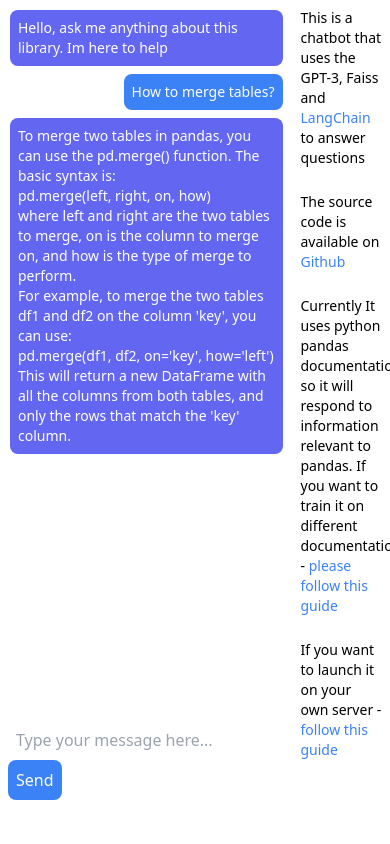
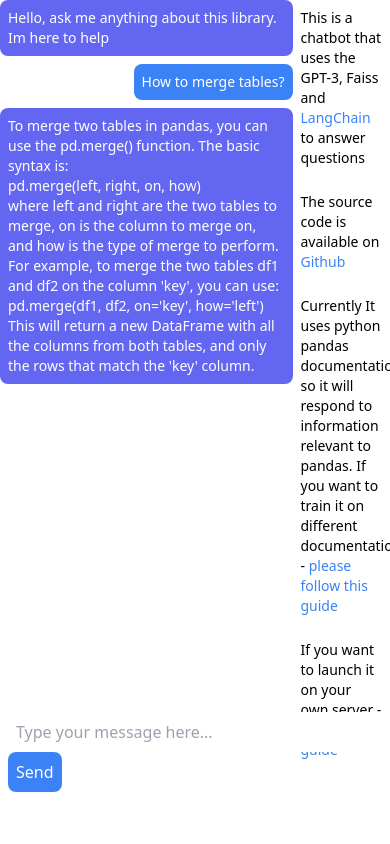
Before and after one commit to Cloude-Labs/DocsGPT, a Flask app: page / in a window 390 px wide; the page is wider, and only the part inside the window is pictured. Shown: the part 44-888 px from the top of that part. Before the commit the page ends 844 px from the top of that part, so only its background shows below. Run offline with Flask 2, Linux system fonts and the light colour scheme; parts of the project's set-up code (start-up, migrations or seed data) failed here and were passed over.

Commit message:
More responsive

```diff
--- a/application/static/dist/css/output.css
+++ b/application/static/dist/css/output.css
@@ -517,6 +517,14 @@
   position: static;
 }
 
+.fixed {
+  position: fixed;
+}
+
+.bottom-0 {
+  bottom: 0px;
+}
+
 .mb-2 {
   margin-bottom: 0.5rem;
 }
@@ -535,6 +543,34 @@
 
 .flex {
   display: flex;
+}
+
+.hidden {
+  display: none;
+}
+
+.h-5\/6 {
+  height: 83.333333%;
+}
+
+.h-1\/2 {
+  height: 50%;
+}
+
+.h-full {
+  height: 100%;
+}
+
+.h-screen {
+  height: 100vh;
+}
+
+.max-h-screen {
+  max-height: 100vh;
+}
+
+.min-h-screen {
+  min-height: 100vh;
 }
 
 .w-3\/4 {
@@ -592,19 +628,19 @@
   background-color: rgb(59 130 246 / var(--tw-bg-opacity));
 }
 
-.bg-blue-100 {
+.bg-red-500 {
   --tw-bg-opacity: 1;
-  background-color: rgb(219 234 254 / var(--tw-bg-opacity));
+  background-color: rgb(239 68 68 / var(--tw-bg-opacity));
 }
 
-.bg-gray-200 {
+.bg-gray-900 {
   --tw-bg-opacity: 1;
-  background-color: rgb(229 231 235 / var(--tw-bg-opacity));
+  background-color: rgb(17 24 39 / var(--tw-bg-opacity));
 }
 
-.bg-gray-500 {
+.bg-yellow-500 {
   --tw-bg-opacity: 1;
-  background-color: rgb(107 114 128 / var(--tw-bg-opacity));
+  background-color: rgb(234 179 8 / var(--tw-bg-opacity));
 }
 
 .p-2 {
--- a/application/static/src/chat.js
+++ b/application/static/src/chat.js
@@ -8,7 +8,7 @@
         msg_html += message
         msg_html += '</p></div>'
         document.getElementById("messages").innerHTML += msg_html;
-        let chatWindow = document.getElementById("chat-container");
+        let chatWindow = document.getElementById("messages-container");
         chatWindow.scrollTop = chatWindow.scrollHeight;
         document.getElementById("message-input").value = "";
         document.getElementById("button-submit").innerHTML = '<i class="fa fa-circle-o-notch fa-spin"></i> Thinking...';
@@ -28,7 +28,7 @@
                 msg_html += data.answer
                 msg_html += '</code></div>'
                 document.getElementById("messages").innerHTML += msg_html;
-                let chatWindow = document.getElementById("chat-container");
+                let chatWindow = document.getElementById("messages-container");
                 chatWindow.scrollTop = chatWindow.scrollHeight;
                 document.getElementById("button-submit").innerHTML = 'Send';
                 document.getElementById("button-submit").disabled = false;
--- a/application/templates/index.html
+++ b/application/templates/index.html
@@ -13,9 +13,9 @@
       <a href="https://github.com/arc53/docsgpt" class="text-blue-500 hover:text-blue-800">About</a>
     </header>
     <div class="flex">
-      <div class="w-3/4">
+      <div class="w-3/4 min-h-screen max-h-screen">
         <div class="w-full flex flex-col h-5/6">
-          <div id="chat-container">
+          <div id="messages-container" style="overflow: auto;" class="">
 
             <div id="messages" class="w-full flex flex-col" >
               <div class="bg-indigo-500 text-white p-2 rounded-lg mb-2 self-start">
@@ -36,9 +36,9 @@
           </div>
         </div>
 
-        <div class="flex mt-4 mb-2">
+        <div class="fixed bottom-0 w-full mt-4 mb-2">
         <form id="message-form" autocomplete="off">
-          <input autocomplete="false" id="message-input" class="bg-white p-2 rounded-lg ml-2 w-[46rem]" type="text" placeholder="Type your message here...">
+          <input autocomplete="off" id="message-input" class="bg-white p-2 rounded-lg ml-2 w-[46rem]" type="text" placeholder="Type your message here...">
           <button id="button-submit" class="bg-blue-500 text-white p-2 rounded-lg ml-2 mr-2 ml-2" type="submit">Send</button>
         </form>
         </div>
```
